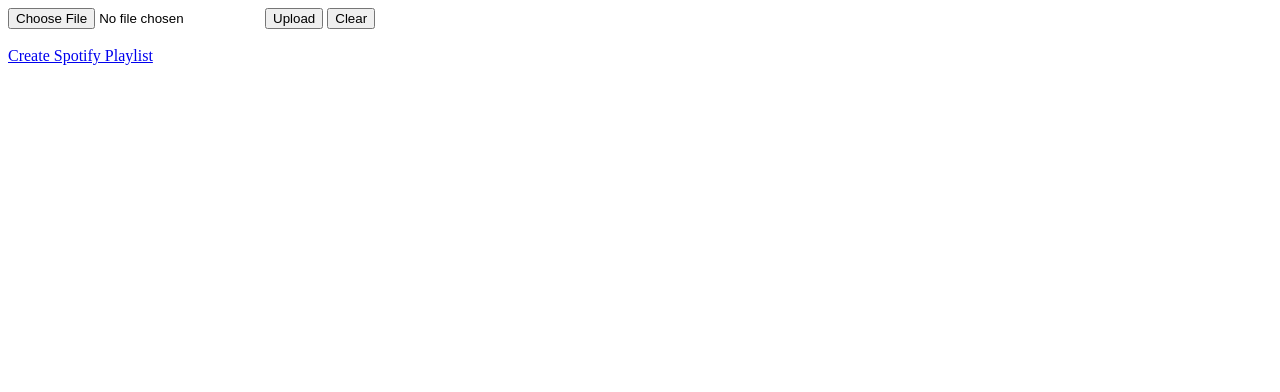
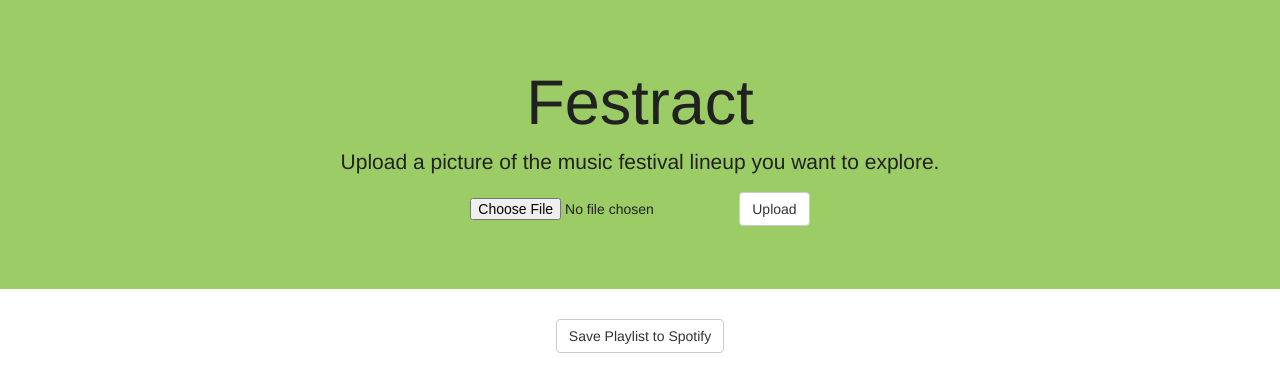
Before and after one commit to atamyo/festract, a plain HTML site: page public/index.html in a window 1280 px wide. Drawn offline with nearby package versions, Linux system fonts and the light colour scheme.

Commit message:
Add Bootstrap

```diff
--- a/public/index.html
+++ b/public/index.html
@@ -2,16 +2,34 @@
 <html>
     <head>
         <meta charset="utf-8">
+        <meta name="viewport" content="width=device-width, initial-scale=1">
+        <meta name="description" content="Festract creates a Spotify playlist from your festival of choice.">
         <title>Festract</title>
         <link href="styles/style.css" rel="stylesheet" type="text/css">
+        <!--link href="https://fonts.googleapis.com/css?family=Merriweather+Sans|Open+Sans" rel="stylesheet"-->
+        <link rel="stylesheet" href="https://maxcdn.bootstrapcdn.com/bootstrap/3.3.7/css/bootstrap.min.css" integrity="sha384-BVYiiSIFeK1dGmJRAkycuHAHRg32OmUcww7on3RYdg4Va+PmSTsz/K68vbdEjh4u" crossorigin="anonymous">
     </head>
     <body onload="">
-        <form action="/upload" enctype="multipart/form-data" method="post">
-            <!--input type="text" name="uploadImage" placeholder="Image URL" /-->
-            <input type="file" name="uploaded" />
-            <input type="submit" value="Upload" /> <input type="reset" value="Clear" />
-        </form>
-        <br>
-        <a href="/create_playlist">Create Spotify Playlist</a>
+        <div class="jumbotron text-center">
+            <div class="container">
+                <h1>Festract</h1>
+                <p id="prompt">Upload a picture of the music festival lineup you want to explore.</p>
+                <p>
+                    <form action="/upload" method="post" enctype="multipart/form-data" class="form-inline">
+                        <div class="form-group">
+                            <label class="sr-only" for="userImg">Image upload</label>
+                            <input type="file" id="userImg" name="uploaded">
+                        </div>
+                        <button type="submit" class="btn btn-default">Upload</button>
+                    </form>
+                </p>
+            </div>
+        </div>
+        <div class="container text-center">
+            <p>
+                <a href="/create_playlist" class="btn btn-default" role="button">Save Playlist to Spotify</a>
+            </p>
+            <!-- Resulting playlist preview will go here~ -->
+        </div>
     </body>
 </html>
--- a/public/styles/style.css
+++ b/public/styles/style.css
@@ -1,5 +1,4 @@
-.responsive-image {
-	max-width: 100%;
-	display: block;
-	height: auto;
+.jumbotron {
+	background-color: #9ccc65 !important;
+	color: #212121 !important;
 }
```
